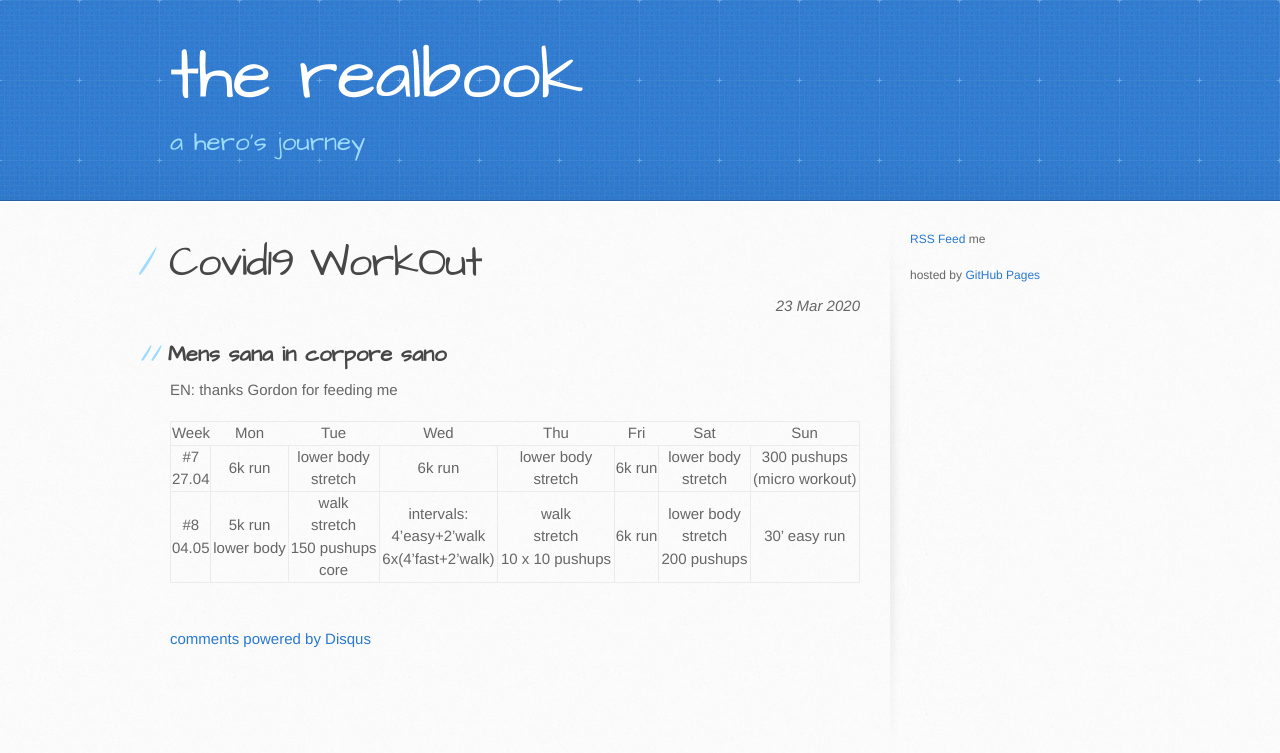
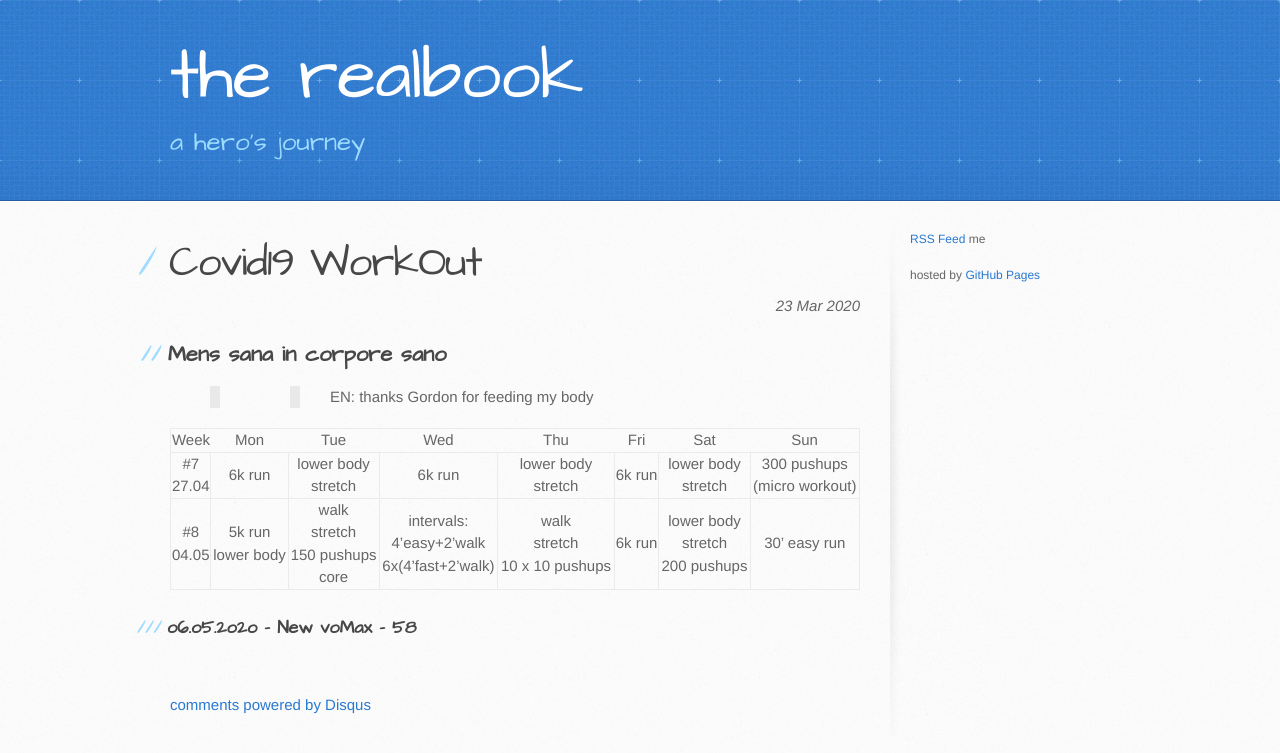
Before and after one commit to jokeru/facebook, a Jekyll site: the page built from _posts/2020-03-23-covid19_workout.md, in a window 1280 px wide. Shown: the top 753 px of the page. Built offline with Jekyll 4.4.1, drawn with Linux system fonts in a browser that asks for light colours; comment, search, counter and statistics services are not loaded.

Commit message:
Update 2020-03-23-covid19_workout.md

```diff
--- a/_posts/2020-03-23-covid19_workout.md
+++ b/_posts/2020-03-23-covid19_workout.md
@@ -8,9 +8,11 @@ categories: [covid19, physical]
 
 ## Mens sana in corpore sano
 
-EN: thanks Gordon for feeding me
+>> EN: thanks Gordon for feeding my body
 
 | Week | Mon | Tue | Wed | Thu | Fri | Sat | Sun |
 |------|-----|-----|-----|-----|-----|-----|-----|
 | #7 <br/> 27.04 | 6k run | lower body<br/>stretch | 6k run | lower body<br/>stretch | 6k run | lower body<br/>stretch | 300 pushups<br/>(micro workout) |
 | #8 <br/> 04.05 | 5k run<br/>lower body | walk<br/>stretch<br/>150 pushups<br/>core | intervals:<br/>4'easy+2'walk<br/>6x(4'fast+2'walk) | walk<br/>stretch<br/>10 x 10 pushups | 6k run | lower body<br/>stretch<br/>200 pushups | 30' easy run |
+
+### o6.o5.2o2o - New voMax - 58
```
